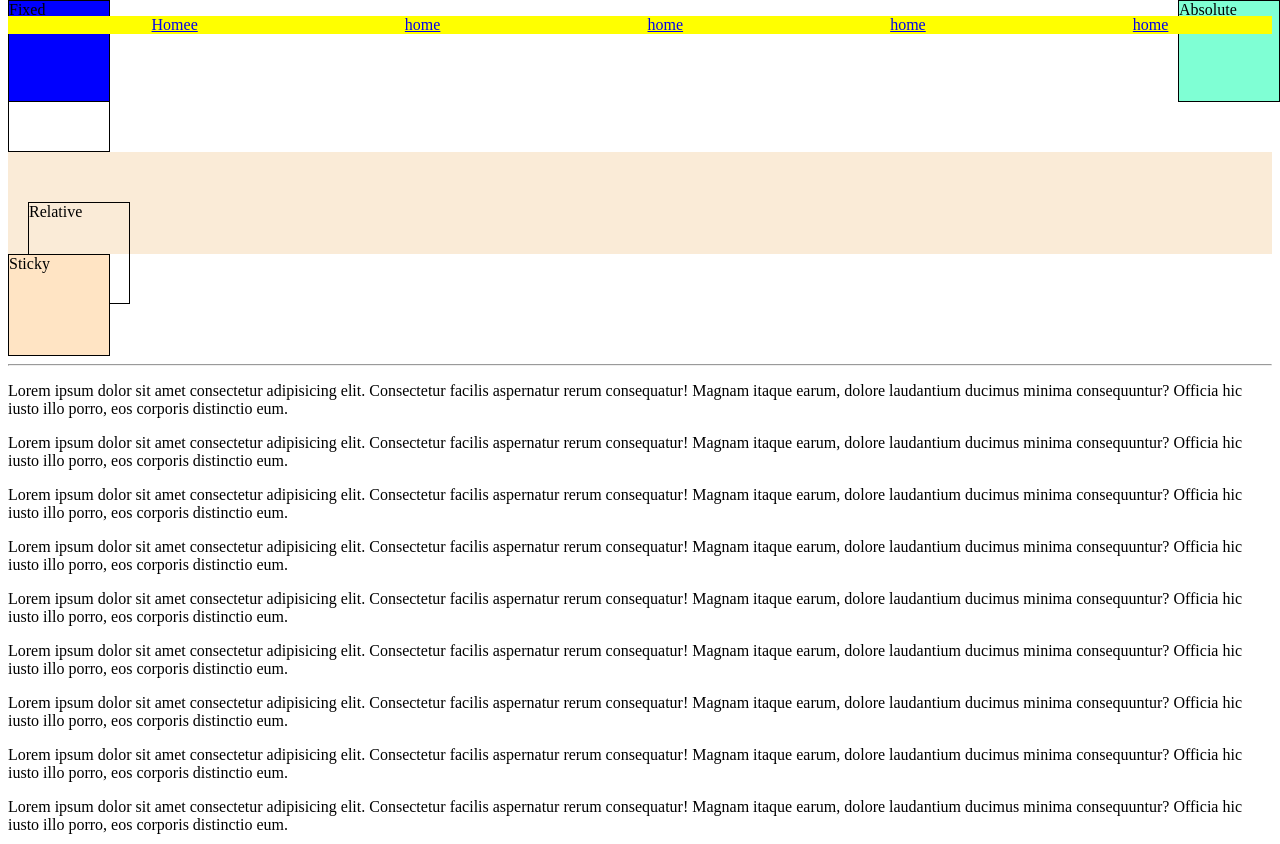
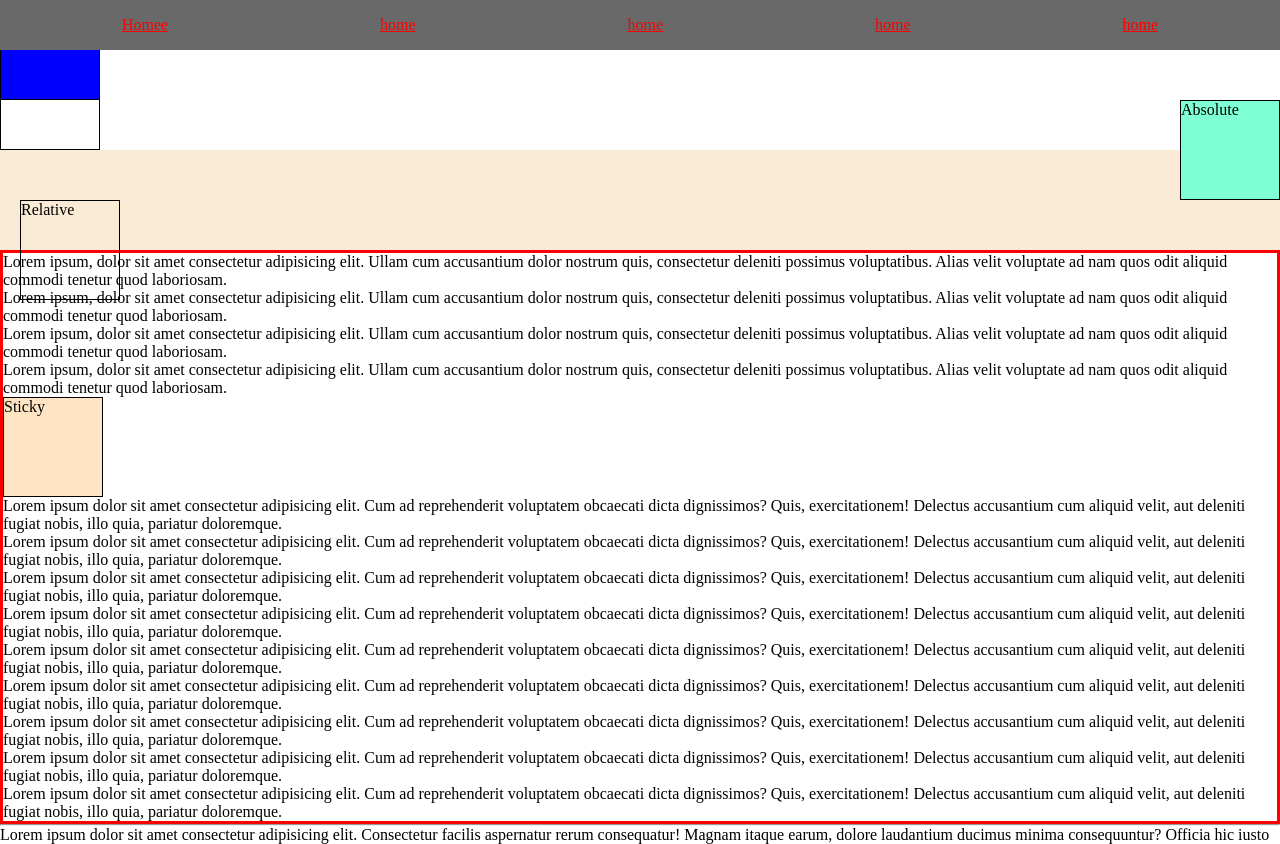
Before and after one commit to RoshanMhj/MERN-Stack, a plain HTML site: page CSS-positions.html in a window 1280 px wide. Shown: the top 844 px of the page. Drawn offline with Linux system fonts and the light colour scheme.

Commit message:
add new files

```diff
--- a/CSS-positions.html
+++ b/CSS-positions.html
@@ -7,6 +7,13 @@
     <title>CSS Positions</title>
 
     <style>
+      /* reset css */
+      * {
+        box-sizing: border-box;
+        padding: 0;
+        margin: 0;
+      }
+
       .box {
         border: 1px solid black;
         height: 100px;
@@ -31,7 +38,7 @@
 
       .absolute {
         position: absolute;
-        top: 0;
+        top: 100px;
         right: 0;
         background-color: aquamarine;
       }
@@ -40,6 +47,7 @@
         position: fixed;
         top: 0;
         background-color: blue;
+        /* z-index: 2; */
       }
 
       .sticky {
@@ -48,21 +56,31 @@
         background-color: bisque;
       }
 
-      nav {
+      header {
         position: sticky;
         top: 0;
-        z-index: 1;
+        z-index: 2;
       }
 
       nav ul {
         list-style-type: none;
         display: flex;
         justify-content: space-around;
-        background-color: yellow;
+        background-color: dimgray;
+        padding: 1rem;
+      }
+
+      a {
+        color: red;
+      }
+
+      .sticky-box {
+        border: 3px solid red;
       }
     </style>
   </head>
   <body>
+    <header>
       <nav>
         <ul>
           <li><a href="#">Homee</a></li>
@@ -72,6 +90,7 @@
           <li><a href="#">home</a></li>
         </ul>
       </nav>
+    </header>
     <div class="static box">Static</div>
 
     <div class="wrapper">
@@ -79,7 +98,89 @@
     </div>
     <div class="absolute box">Absolute</div>
     <div class="fixed box">Fixed</div>
+
+    <div class="sticky-box">
+      <p>
+        Lorem ipsum, dolor sit amet consectetur adipisicing elit. Ullam cum
+        accusantium dolor nostrum quis, consectetur deleniti possimus
+        voluptatibus. Alias velit voluptate ad nam quos odit aliquid commodi
+        tenetur quod laboriosam.
+      </p>
+      <p>
+        Lorem ipsum, dolor sit amet consectetur adipisicing elit. Ullam cum
+        accusantium dolor nostrum quis, consectetur deleniti possimus
+        voluptatibus. Alias velit voluptate ad nam quos odit aliquid commodi
+        tenetur quod laboriosam.
+      </p>
+      <p>
+        Lorem ipsum, dolor sit amet consectetur adipisicing elit. Ullam cum
+        accusantium dolor nostrum quis, consectetur deleniti possimus
+        voluptatibus. Alias velit voluptate ad nam quos odit aliquid commodi
+        tenetur quod laboriosam.
+      </p>
+      <p>
+        Lorem ipsum, dolor sit amet consectetur adipisicing elit. Ullam cum
+        accusantium dolor nostrum quis, consectetur deleniti possimus
+        voluptatibus. Alias velit voluptate ad nam quos odit aliquid commodi
+        tenetur quod laboriosam.
+      </p>
       <div class="sticky box">Sticky</div>
+
+      <p>
+        Lorem ipsum dolor sit amet consectetur adipisicing elit. Cum ad
+        reprehenderit voluptatem obcaecati dicta dignissimos? Quis,
+        exercitationem! Delectus accusantium cum aliquid velit, aut deleniti
+        fugiat nobis, illo quia, pariatur doloremque.
+      </p>
+      <p>
+        Lorem ipsum dolor sit amet consectetur adipisicing elit. Cum ad
+        reprehenderit voluptatem obcaecati dicta dignissimos? Quis,
+        exercitationem! Delectus accusantium cum aliquid velit, aut deleniti
+        fugiat nobis, illo quia, pariatur doloremque.
+      </p>
+      <p>
+        Lorem ipsum dolor sit amet consectetur adipisicing elit. Cum ad
+        reprehenderit voluptatem obcaecati dicta dignissimos? Quis,
+        exercitationem! Delectus accusantium cum aliquid velit, aut deleniti
+        fugiat nobis, illo quia, pariatur doloremque.
+      </p>
+      <p>
+        Lorem ipsum dolor sit amet consectetur adipisicing elit. Cum ad
+        reprehenderit voluptatem obcaecati dicta dignissimos? Quis,
+        exercitationem! Delectus accusantium cum aliquid velit, aut deleniti
+        fugiat nobis, illo quia, pariatur doloremque.
+      </p>
+      <p>
+        Lorem ipsum dolor sit amet consectetur adipisicing elit. Cum ad
+        reprehenderit voluptatem obcaecati dicta dignissimos? Quis,
+        exercitationem! Delectus accusantium cum aliquid velit, aut deleniti
+        fugiat nobis, illo quia, pariatur doloremque.
+      </p>
+      <p>
+        Lorem ipsum dolor sit amet consectetur adipisicing elit. Cum ad
+        reprehenderit voluptatem obcaecati dicta dignissimos? Quis,
+        exercitationem! Delectus accusantium cum aliquid velit, aut deleniti
+        fugiat nobis, illo quia, pariatur doloremque.
+      </p>
+      <p>
+        Lorem ipsum dolor sit amet consectetur adipisicing elit. Cum ad
+        reprehenderit voluptatem obcaecati dicta dignissimos? Quis,
+        exercitationem! Delectus accusantium cum aliquid velit, aut deleniti
+        fugiat nobis, illo quia, pariatur doloremque.
+      </p>
+      <p>
+        Lorem ipsum dolor sit amet consectetur adipisicing elit. Cum ad
+        reprehenderit voluptatem obcaecati dicta dignissimos? Quis,
+        exercitationem! Delectus accusantium cum aliquid velit, aut deleniti
+        fugiat nobis, illo quia, pariatur doloremque.
+      </p>
+      <p>
+        Lorem ipsum dolor sit amet consectetur adipisicing elit. Cum ad
+        reprehenderit voluptatem obcaecati dicta dignissimos? Quis,
+        exercitationem! Delectus accusantium cum aliquid velit, aut deleniti
+        fugiat nobis, illo quia, pariatur doloremque.
+      </p>
+    </div>
 
     <hr />
     <p>
```
Also changed, not shown: Menu-task/MenuDesign/menu-task.html (+14 -5 lines), absolute-position.html (added, +52 -0 lines), password.html (added, +33 -0 lines), responsive.html (added, +114 -0 lines), eye.png (added). Lines whose indentation alone changed are shown as unchanged.
